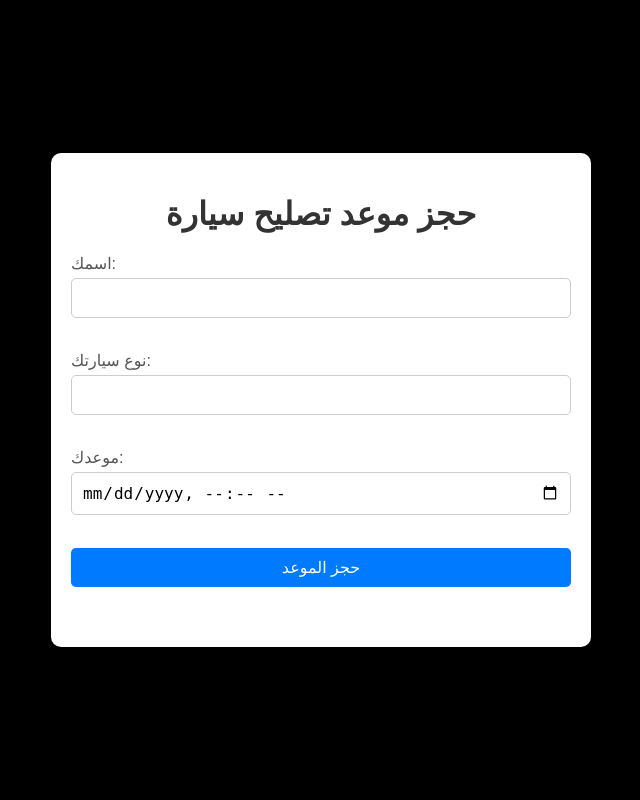
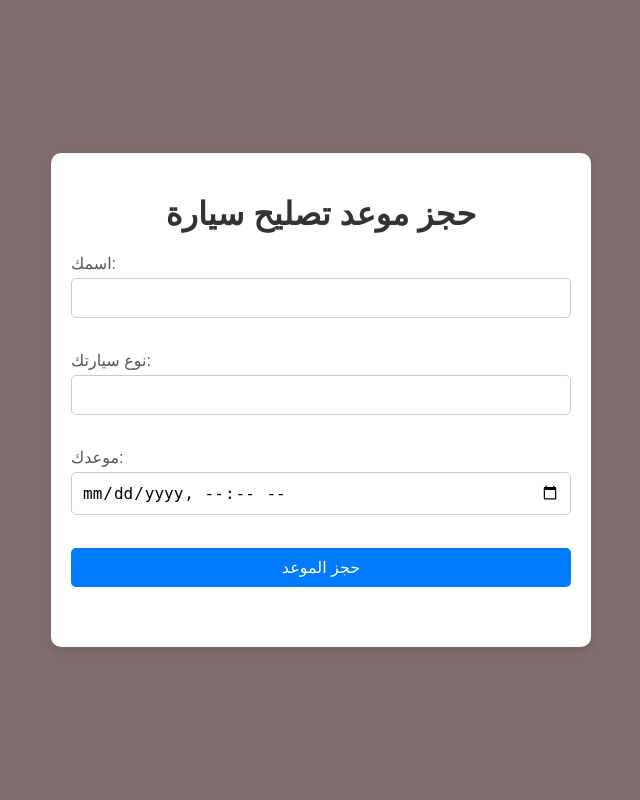
Before and after one commit to jameel-max/-, a Flask app: page / in a window 1280 px wide. Shown: the whole page, without its empty margins (319-959 px from the left). Run offline with Flask 3, Linux system fonts and the light colour scheme.

Commit message:
Add files via upload

```diff
--- a/templates/index.html
+++ b/templates/index.html
@@ -7,7 +7,7 @@
     <style>
         body {
             font-family: Arial, sans-serif;
-            background-color: #000000;
+            background-color: #816d6d;
             margin: 0;
             padding: 0;
             display: flex;
```
